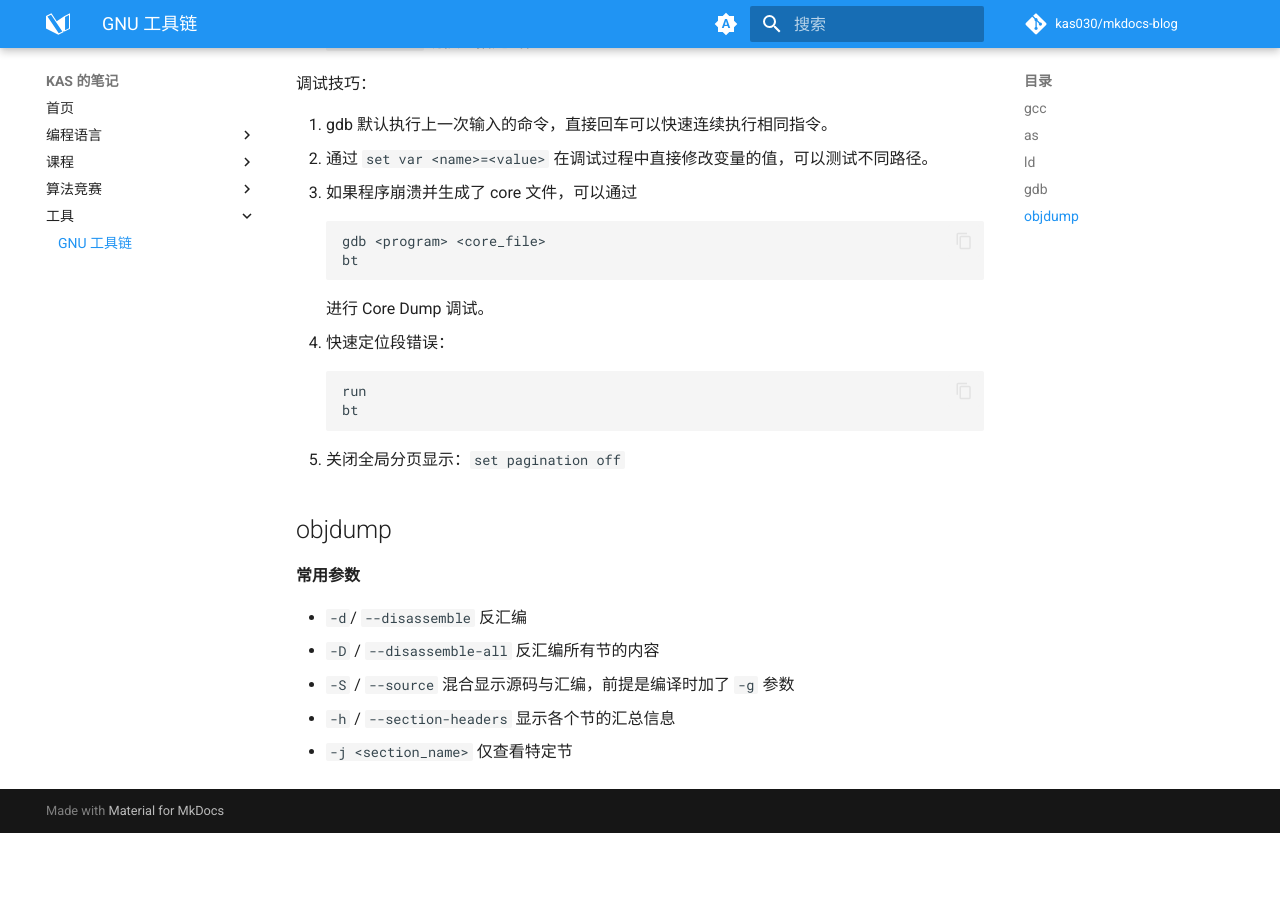
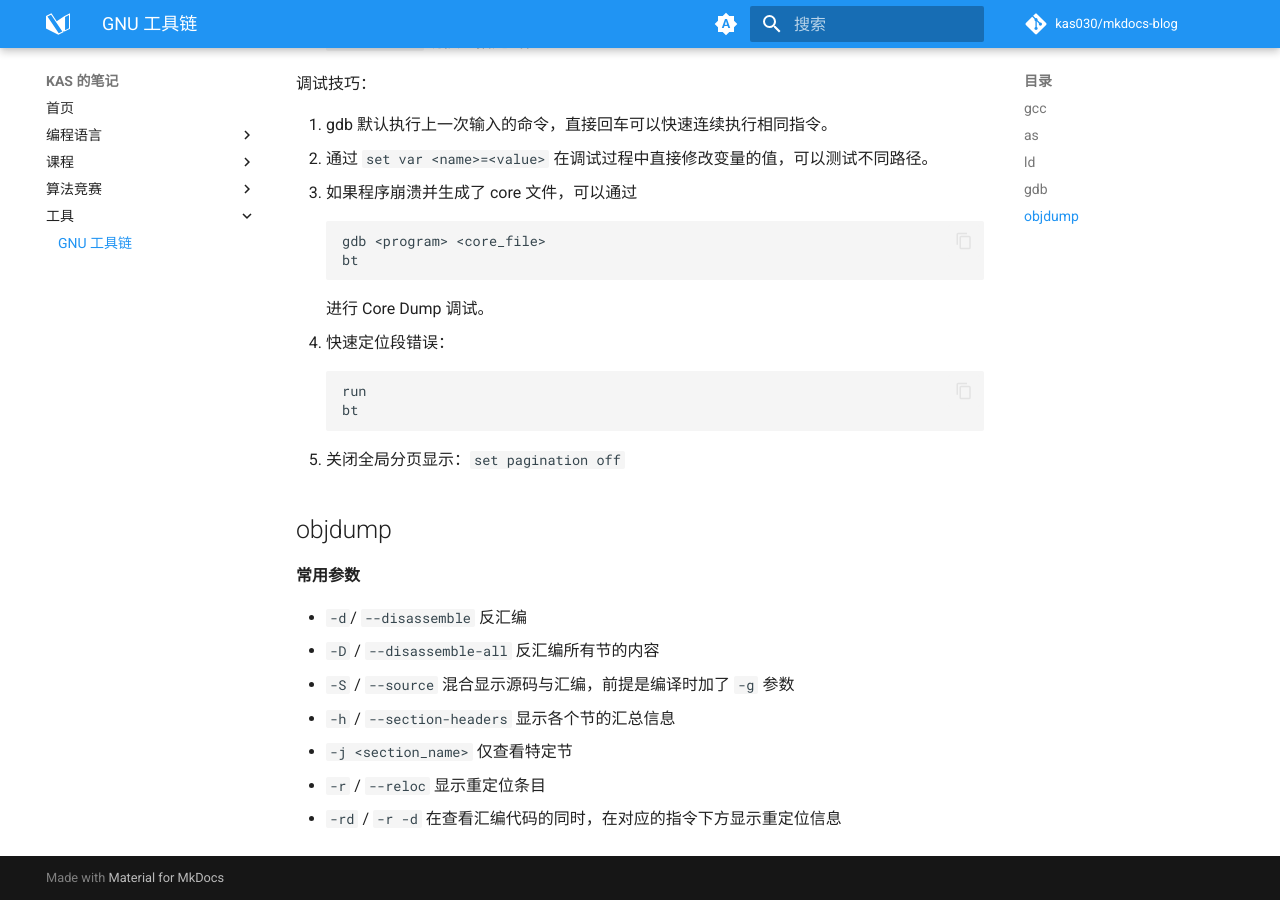
Before and after one commit to kas030/mkdocs-blog, an MkDocs documentation site: the page built from blog/docs/tools/gnu-toolchain.md, in a window 1280 px wide and 900 px high, scrolled down 5298 px. Built offline with MkDocs 1.6.1 and Material for MkDocs 9.7.7, drawn with Linux system fonts in a browser that asks for light colours; comment, search, counter and statistics services are not loaded; before the commit the page ends 6131 px from its top, so only the background shows below that.

Commit message:
docs(tools): add objdump parameter -rd

```diff
--- a/blog/docs/tools/gnu-toolchain.md
+++ b/blog/docs/tools/gnu-toolchain.md
@@ -220,3 +220,5 @@ ld 是 GNU 工具链中的链接器（Linker），将多个目标文件和库文
 - `-S` / `--source` 混合显示源码与汇编，前提是编译时加了 `-g` 参数
 - `-h` / `--section-headers` 显示各个节的汇总信息
 - `-j <section_name>` 仅查看特定节
+- `-r` / `--reloc` 显示重定位条目
+- `-rd` / `-r -d` 在查看汇编代码的同时，在对应的指令下方显示重定位信息
```
